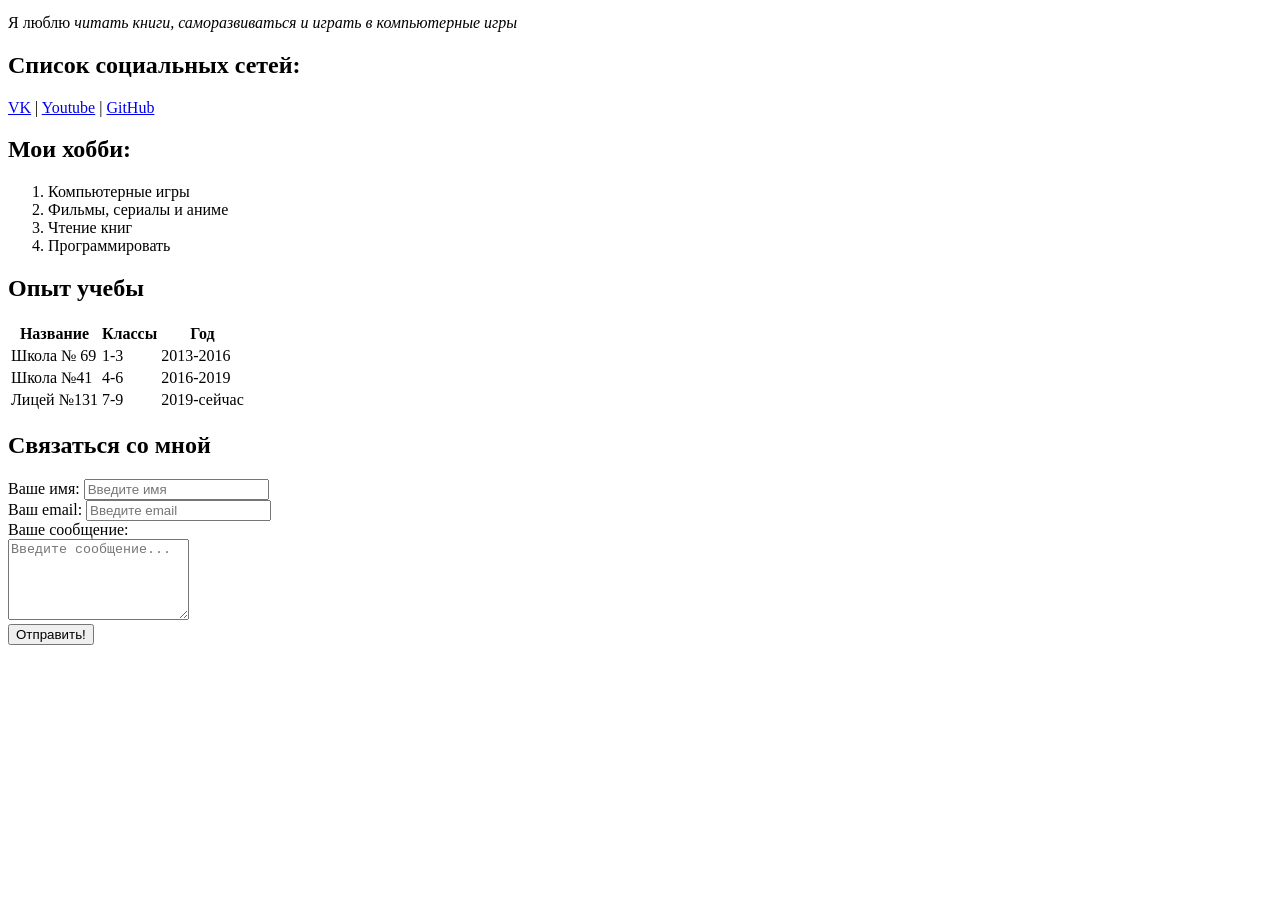
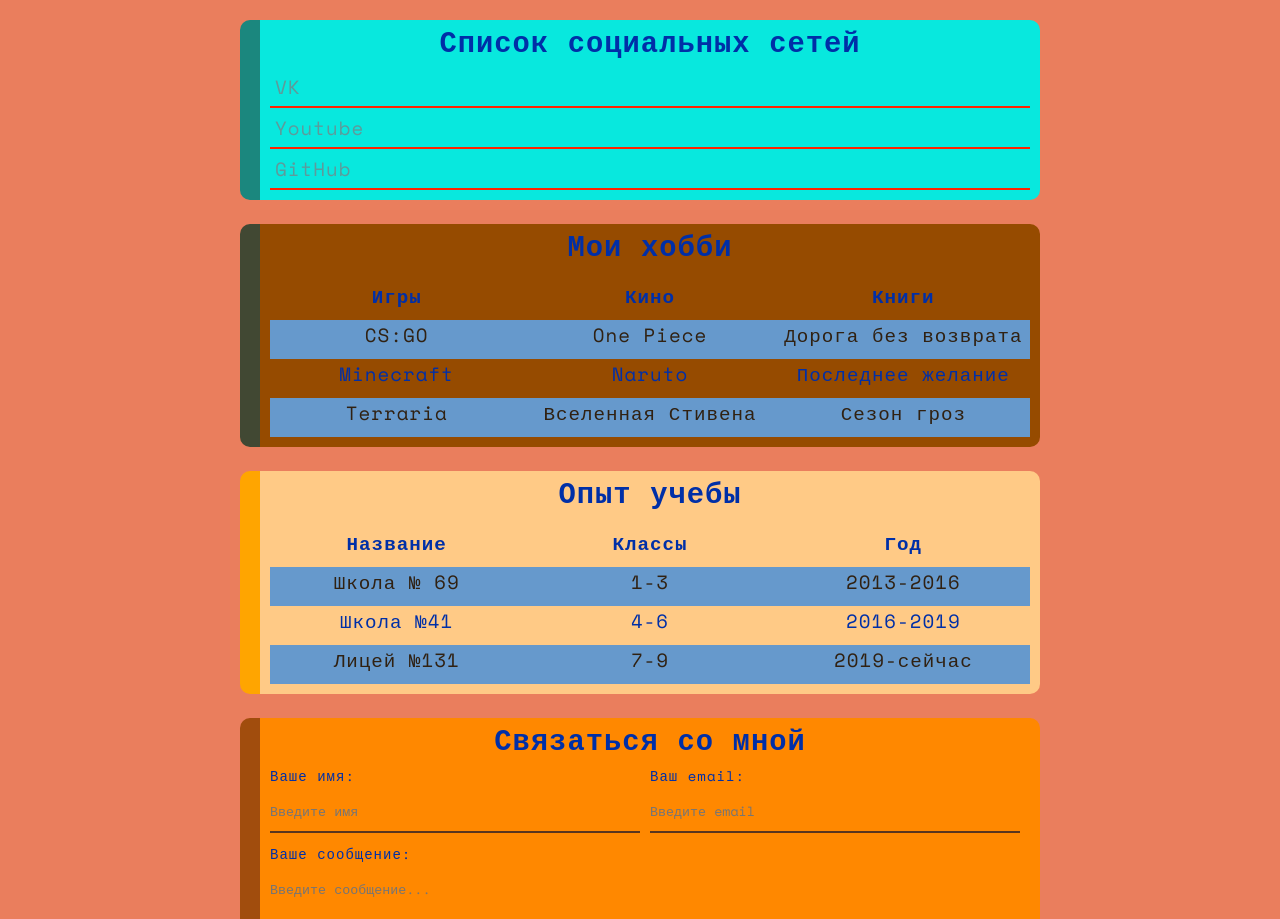
Before and after one commit to Chronossss/resume, a plain HTML site: page index.html in a window 1280 px wide. Shown: the part 309-1228 px from the top of the page. Before the commit the page ends 962 px from the top, so only its background shows below. Drawn offline with nearby package versions, Linux system fonts and the light colour scheme.

Commit message:
Add styles

```diff
--- a/index.html
+++ b/index.html
@@ -6,14 +6,19 @@
     <meta name="viewport" content="width=device-width, initial-scale=1.0" />
     <meta name="keywords" content="Isaac, Repentance, guide, wiki, game" />
     <meta name="description" content="The binding of Isaac Wiki" />
+    <link rel="stylesheet" href="styles.css" />
     <title>Arthur Resume</title>
   </head>
   <body>
+    <div class="container">
+      <div class="full-info">
+        <div class="img">
           <img
-      src="imgs/wallpaperflare.com_wallpaper (18).jpg"
+            src="imgs/a24ecd913aa5518bf4117ca849d2362f.jpg"
             alt="Моя аватарка"
-      width="350"
           />
+        </div>
+        <div class="info">
           <h1>Гиззатуллин Артур</h1>
           <p>
             Я ученик <strong>лицея №131 города Казани</strong> и онлайн школы по
@@ -23,25 +28,56 @@
             Я люблю
             <em>читать книги, саморазвиваться и играть в компьютерные игры</em>
           </p>
-    <h2>Список социальных сетей:</h2>
-    <p>
-      <a href="https://vk.com/art7992" target="_blank">VK</a> |
+        </div>
+      </div>
+      <div class="card card-1">
+        <h2>Список социальных сетей</h2>
+        <ul class="list">
+          <li><a href="https://vk.com/art7992" target="_blank">VK</a></li>
+          <li>
             <a
               href="https://www.youtube.com/channel/UCKKezY-HDugRShtoHhY_d-w"
               target="_blank"
               >Youtube</a
             >
-      | <a href="https://github.com/Chronossss" target="_blank">GitHub</a>
-    </p>
-    <h2>Мои хобби:</h2>
-    <ol>
-      <li>Компьютерные игры</li>
-      <li>Фильмы, сериалы и аниме</li>
-      <li>Чтение книг</li>
-      <li>Программировать</li>
-    </ol>
+          </li>
+          <li>
+            <a href="https://github.com/Chronossss" target="_blank">GitHub</a>
+          </li>
+        </ul>
+      </div>
+      <div class="card card-2">
+        <h2>Мои хобби</h2>
+        <table class="table">
+          <thead>
+            <tr>
+              <th>Игры</th>
+              <th>Кино</th>
+              <th>Книги</th>
+            </tr>
+          </thead>
+          <tbody>
+            <tr>
+              <td>CS:GO</td>
+              <td>One Piece</td>
+              <td>Дорога без возврата</td>
+            </tr>
+            <tr>
+              <td>Minecraft</td>
+              <td>Naruto</td>
+              <td>Последнее желание</td>
+            </tr>
+            <tr>
+              <td>Terraria</td>
+              <td>Вселенная Стивена</td>
+              <td>Сезон гроз</td>
+            </tr>
+          </tbody>
+        </table>
+      </div>
+      <div class="card card-3">
         <h2>Опыт учебы</h2>
-    <table>
+        <table class="table">
           <thead>
             <tr>
               <th>Название</th>
@@ -67,29 +103,44 @@
             </tr>
           </tbody>
         </table>
+      </div>
+      <div class="card card-4">
         <h2>Связаться со мной</h2>
         <form>
+          <div class="form-flex">
             <div>
               <label for="name">Ваше имя:</label>
-        <input type="text" id="name" placeholder="Введите имя" />
+              <input
+                type="text"
+                id="name"
+                placeholder="Введите имя"
+                class="forms"
+              />
             </div>
             <div>
               <label for="email">Ваш email:</label>
-        <input type="email" id="email" placeholder="Введите email" />
+              <input
+                type="email"
+                id="email"
+                placeholder="Введите email"
+                class="forms"
+              />
+            </div>
           </div>
           <div>
             <label for="textarea">Ваше сообщение:</label>
-        <br />
             <textarea
               id="textarea"
-          cols="20"
               rows="5"
               placeholder="Введите сообщение..."
+              class="forms textarea"
             ></textarea>
           </div>
           <div>
-        <button type="submit">Отправить!</button>
+            <button type="submit" class="btn">Отправить!</button>
           </div>
         </form>
+      </div>
+    </div>
   </body>
 </html>
--- /dev/null
+++ b/styles.css
@@ -0,0 +1,214 @@
+@import url("https://fonts.googleapis.com/css2?family=Roboto&family=Space+Mono&display=swap");
+
+body {
+  font-family: "Space Mono", monospace;
+  font-size: larger;
+  font-weight: normal;
+  word-spacing: normal;
+  letter-spacing: 1px;
+  color: #002fa7;
+  background-color: #ea7e5d;
+}
+
+.full-info {
+  display: flex;
+  border-left: 20px solid #004d00;
+  background-color: #0bda51;
+  border-radius: 10px;
+}
+
+.info {
+  margin-left: 10px;
+  font-style: italic;
+  padding-left: 10px;
+  border-radius: 10px;
+}
+
+.info h1 {
+  margin-bottom: 5px;
+}
+
+.card h2 {
+  margin-bottom: 5px;
+  text-align: center;
+}
+
+.card-1 {
+  border-left: 20px solid #1b877e;
+  background-color: #08e8de;
+  padding-left: 10px;
+  border-radius: 10px;
+}
+
+.card-1 p {
+  margin: 10px 0px;
+}
+
+.card-2 {
+  border-left: 20px solid #414833;
+  background-color: #964b00;
+  padding-left: 10px;
+  border-radius: 10px;
+}
+
+.card-3 {
+  border-left: 20px solid #ffa500;
+  background-color: #ffca86;
+  padding-left: 10px;
+  border-radius: 10px;
+}
+
+.card-4 {
+  border-left: 20px solid #a14d0d;
+  background-color: #ff8800;
+  padding-left: 10px;
+  border-radius: 10px;
+}
+
+.container {
+  margin: auto;
+  max-width: 800px;
+}
+
+.img {
+  padding-top: 10px;
+}
+
+.img img {
+  width: 270px;
+  box-shadow: 4px 4px 14px rgba(0, 0, 0, 0.25);
+}
+
+.container > div {
+  padding: 0px 10px 10px 10px;
+  margin-bottom: 15px;
+}
+
+a {
+  color: #5d9b9b;
+  text-decoration: none;
+}
+
+a:hover {
+  text-decoration: underline;
+  color: #1f0e11;
+}
+
+a:active {
+  color: #543964;
+}
+
+a:visited {
+  color: #161a1e;
+}
+
+.btn {
+  background-color: #434750;
+  color: #fba0e3;
+  border: none;
+  padding: 10px 15px;
+  border-radius: 10px;
+  font-family: inherit;
+  cursor: pointer;
+}
+
+.btn:hover {
+  opacity: 0.7;
+}
+
+.btn:active {
+  background-color: #575e4e;
+}
+
+.list {
+  list-style: none;
+  padding: 0;
+  margin: 0;
+}
+
+.list li {
+  padding: 5px;
+  border-bottom: 2px solid #ff2400;
+}
+
+.list li:hover {
+  background-color: #5e490f;
+}
+
+.table {
+  padding: 0;
+  margin: 0;
+  width: 100%;
+  border-spacing: 0;
+}
+
+.table tr td,
+.table thead tr th {
+  text-align: center;
+  padding: 0;
+  margin: 0;
+  width: 33%;
+  height: 25%;
+  padding-bottom: 10px;
+}
+
+.table thead tr th {
+  padding-top: 10px;
+}
+
+.table tbody tr:nth-child(odd) {
+  background-color: #6699cc;
+  color: #302112;
+}
+
+.forms {
+  font-family: inherit;
+  border: none;
+  background-color: transparent;
+  outline: none;
+  padding: 15px 0 10px;
+  width: 100%;
+}
+
+.form-flex {
+  display: flex;
+  margin-bottom: 10px;
+}
+
+.form-flex div {
+  width: 50%;
+  margin-right: 10px;
+  border-bottom: 2px solid #59351f;
+}
+
+.form-flex div label {
+  display: block;
+}
+
+.textarea {
+  width: 100%;
+  border-bottom: 2px solid #59351f;
+}
+
+.card-4 form div {
+  font-size: 14px;
+}
+
+@media (max-width: 800px) {
+  .full-info {
+    display: block;
+    text-align: center;
+  }
+}
+
+@media (max-width: 650px) {
+  .form-flex {
+    display: block;
+  }
+
+  .form-flex div {
+    width: 100%;
+    margin-right: 0;
+    margin-bottom: 10px;
+  }
+}
```
Also changed, not shown: imgs/a24ecd913aa5518bf4117ca849d2362f.jpg (added). Lines whose indentation alone changed are shown as unchanged.
